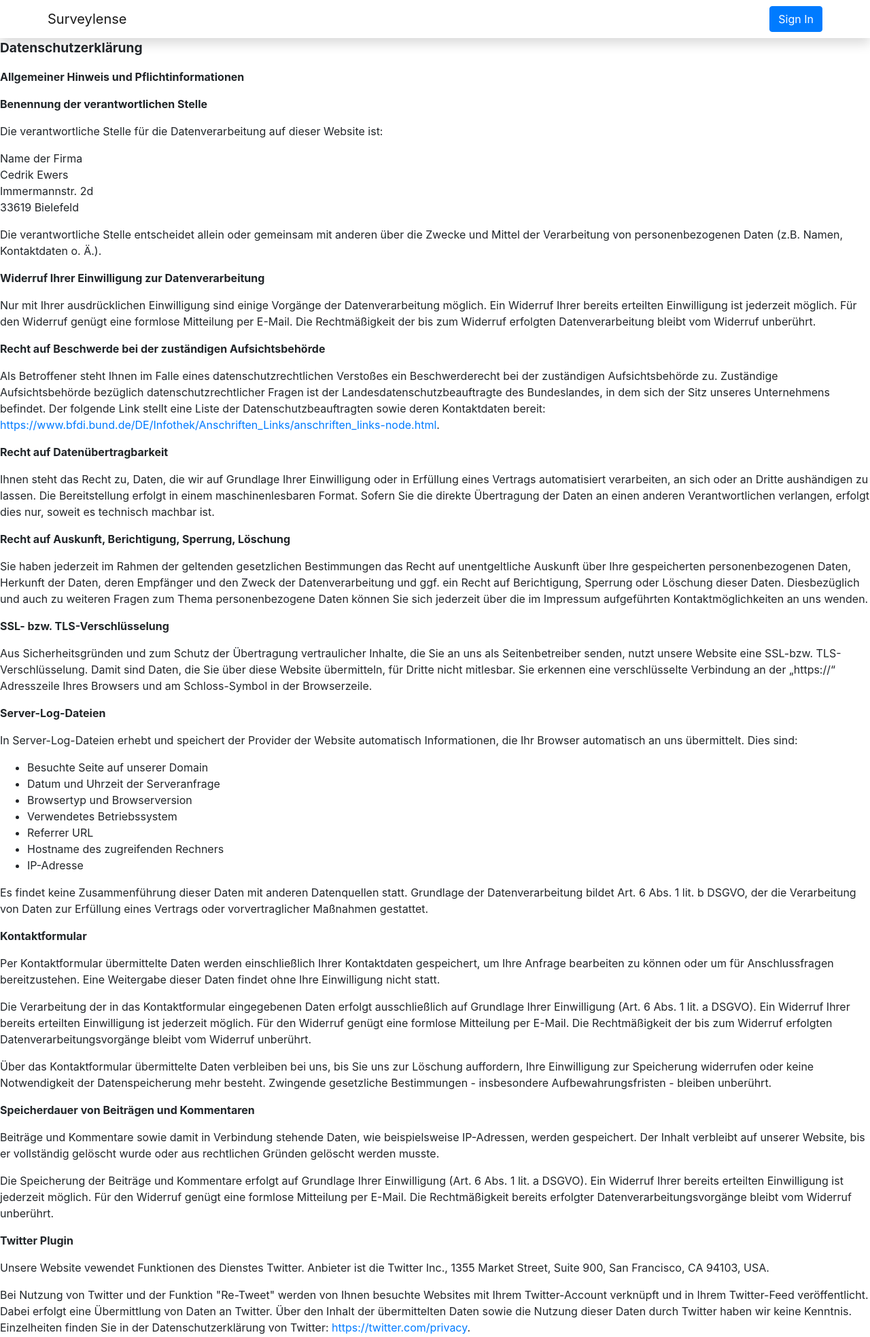
After one commit to cedrikewers/surveylense, a CodeIgniter app: page /database/privacypolicy in a window 1280 px wide. The commit adds this page. Shown: the top 1967 px of the page at 68% size. Run offline with CodeIgniter, Linux system fonts and the light colour scheme; some libraries are stand-ins or nearby versions.

Commit message:
added Privacy Policy

```diff
--- a/application/config/routes.php
+++ b/application/config/routes.php
@@ -56,6 +56,7 @@ $route['translate_uri_dashes'] = FALSE;
 
 
 $route['imprint'] = 'homepage/index/imprintView';
+$route['privacypolicy'] = 'homepage/index/privacyPolicyView';
 $route['create'] = 'userarea/create';
 $route['login'] = 'login';
 $route['register'] = 'login/register';
--- /dev/null
+++ b/application/views/homepage/privacyPolicyView.php
@@ -0,0 +1,66 @@
+<p><strong><big>Datenschutzerklärung</big></strong></p>
+<p><strong>Allgemeiner Hinweis und Pflichtinformationen</strong></p>
+<p><strong>Benennung der verantwortlichen Stelle</strong></p>
+<p>Die verantwortliche Stelle für die Datenverarbeitung auf dieser Website ist:</p>
+<p><span id="s3-t-firma">Name der Firma</span><br><span id="s3-t-ansprechpartner">Cedrik Ewers</span><br><span id="s3-t-strasse">Immermannstr. 2d</span><br><span id="s3-t-plz">33619</span> <span id="s3-t-ort">Bielefeld</span></p><p></p>
+<p>Die verantwortliche Stelle entscheidet allein oder gemeinsam mit anderen über die Zwecke und Mittel der Verarbeitung von personenbezogenen Daten (z.B. Namen, Kontaktdaten o. Ä.).</p>
+
+<p><strong>Widerruf Ihrer Einwilligung zur Datenverarbeitung</strong></p>
+<p>Nur mit Ihrer ausdrücklichen Einwilligung sind einige Vorgänge der Datenverarbeitung möglich. Ein Widerruf Ihrer bereits erteilten Einwilligung ist jederzeit möglich. Für den Widerruf genügt eine formlose Mitteilung per E-Mail. Die Rechtmäßigkeit der bis zum Widerruf erfolgten Datenverarbeitung bleibt vom Widerruf unberührt.</p>
+
+<p><strong>Recht auf Beschwerde bei der zuständigen Aufsichtsbehörde</strong></p>
+<p>Als Betroffener steht Ihnen im Falle eines datenschutzrechtlichen Verstoßes ein Beschwerderecht bei der zuständigen Aufsichtsbehörde zu. Zuständige Aufsichtsbehörde bezüglich datenschutzrechtlicher Fragen ist der Landesdatenschutzbeauftragte des Bundeslandes, in dem sich der Sitz unseres Unternehmens befindet. Der folgende Link stellt eine Liste der Datenschutzbeauftragten sowie deren Kontaktdaten bereit: <a href="https://www.bfdi.bund.de/DE/Infothek/Anschriften_Links/anschriften_links-node.html" target="_blank">https://www.bfdi.bund.de/DE/Infothek/Anschriften_Links/anschriften_links-node.html</a>.</p>
+
+<p><strong>Recht auf Datenübertragbarkeit</strong></p>
+<p>Ihnen steht das Recht zu, Daten, die wir auf Grundlage Ihrer Einwilligung oder in Erfüllung eines Vertrags automatisiert verarbeiten, an sich oder an Dritte aushändigen zu lassen. Die Bereitstellung erfolgt in einem maschinenlesbaren Format. Sofern Sie die direkte Übertragung der Daten an einen anderen Verantwortlichen verlangen, erfolgt dies nur, soweit es technisch machbar ist.</p>
+
+<p><strong>Recht auf Auskunft, Berichtigung, Sperrung, Löschung</strong></p>
+<p>Sie haben jederzeit im Rahmen der geltenden gesetzlichen Bestimmungen das Recht auf unentgeltliche Auskunft über Ihre gespeicherten personenbezogenen Daten, Herkunft der Daten, deren Empfänger und den Zweck der Datenverarbeitung und ggf. ein Recht auf Berichtigung, Sperrung oder Löschung dieser Daten. Diesbezüglich und auch zu weiteren Fragen zum Thema personenbezogene Daten können Sie sich jederzeit über die im Impressum aufgeführten Kontaktmöglichkeiten an uns wenden.</p>
+
+<p><strong>SSL- bzw. TLS-Verschlüsselung</strong></p>
+<p>Aus Sicherheitsgründen und zum Schutz der Übertragung vertraulicher Inhalte, die Sie an uns als Seitenbetreiber senden, nutzt unsere Website eine SSL-bzw. TLS-Verschlüsselung. Damit sind Daten, die Sie über diese Website übermitteln, für Dritte nicht mitlesbar. Sie erkennen eine verschlüsselte Verbindung an der „https://“ Adresszeile Ihres Browsers und am Schloss-Symbol in der Browserzeile.</p>
+
+<p><strong>Server-Log-Dateien</strong></p>
+<p>In Server-Log-Dateien erhebt und speichert der Provider der Website automatisch Informationen, die Ihr Browser automatisch an uns übermittelt. Dies sind:</p>
+<ul>
+    <li>Besuchte Seite auf unserer Domain</li>
+    <li>Datum und Uhrzeit der Serveranfrage</li>
+    <li>Browsertyp und Browserversion</li>
+    <li>Verwendetes Betriebssystem</li>
+    <li>Referrer URL</li>
+    <li>Hostname des zugreifenden Rechners</li>
+    <li>IP-Adresse</li>
+</ul>
+<p>Es findet keine Zusammenführung dieser Daten mit anderen Datenquellen statt. Grundlage der Datenverarbeitung bildet Art. 6 Abs. 1 lit. b DSGVO, der die Verarbeitung von Daten zur Erfüllung eines Vertrags oder vorvertraglicher Maßnahmen gestattet.</p>
+
+<p><strong>Kontaktformular</strong></p>
+<p>Per Kontaktformular übermittelte Daten werden einschließlich Ihrer Kontaktdaten gespeichert, um Ihre Anfrage bearbeiten zu können oder um für Anschlussfragen bereitzustehen. Eine Weitergabe dieser Daten findet ohne Ihre Einwilligung nicht statt.</p>
+<p>Die Verarbeitung der in das Kontaktformular eingegebenen Daten erfolgt ausschließlich auf Grundlage Ihrer Einwilligung (Art. 6 Abs. 1 lit. a DSGVO). Ein Widerruf Ihrer bereits erteilten Einwilligung ist jederzeit möglich. Für den Widerruf genügt eine formlose Mitteilung per E-Mail. Die Rechtmäßigkeit der bis zum Widerruf erfolgten Datenverarbeitungsvorgänge bleibt vom Widerruf unberührt.</p>
+<p>Über das Kontaktformular übermittelte Daten verbleiben bei uns, bis Sie uns zur Löschung auffordern, Ihre Einwilligung zur Speicherung widerrufen oder keine Notwendigkeit der Datenspeicherung mehr besteht. Zwingende gesetzliche Bestimmungen - insbesondere Aufbewahrungsfristen - bleiben unberührt.</p>
+
+<p><strong>Speicherdauer von Beiträgen und Kommentaren</strong></p>
+<p>Beiträge und Kommentare sowie damit in Verbindung stehende Daten, wie beispielsweise IP-Adressen, werden gespeichert. Der Inhalt verbleibt auf unserer Website, bis er vollständig gelöscht wurde oder aus rechtlichen Gründen gelöscht werden musste.</p>
+<p>Die Speicherung der Beiträge und Kommentare erfolgt auf Grundlage Ihrer Einwilligung (Art. 6 Abs. 1 lit. a DSGVO). Ein Widerruf Ihrer bereits erteilten Einwilligung ist jederzeit möglich. Für den Widerruf genügt eine formlose Mitteilung per E-Mail. Die
+	Rechtmäßigkeit bereits erfolgter Datenverarbeitungsvorgänge bleibt vom Widerruf unberührt.</p>
+
+<p><strong>Twitter Plugin</strong></p>
+<p>Unsere Website vewendet Funktionen des Dienstes Twitter. Anbieter ist die Twitter Inc., 1355 Market Street, Suite 900, San Francisco, CA 94103, USA. </p>
+<p>Bei Nutzung von Twitter und der Funktion "Re-Tweet" werden von Ihnen besuchte Websites mit Ihrem Twitter-Account verknüpft und in Ihrem Twitter-Feed veröffentlicht. Dabei erfolgt eine Übermittlung von Daten an Twitter. Über den Inhalt der übermittelten
+	Daten sowie die Nutzung dieser Daten durch Twitter haben wir keine Kenntnis. Einzelheiten finden Sie in der Datenschutzerklärung von Twitter: <a href="https://twitter.com/privacy">https://twitter.com/privacy</a>.</p>
+<p>Sie können Ihre Datenschutzeinstellungen bei Twitter ändern: <a href="https://twitter.com/account/settings">https://twitter.com/account/settings</a></p>
+
+<p><strong>Google AdSense</strong></p>
+<p>Unsere Website verwendet Google AdSense. Anbieter ist die Google Inc., 1600 Amphitheatre Parkway, Mountain View, CA 94043, USA.</p>
+<p>Google AdSense dient der Einbindung von Werbeanzeigen und setzt Cookies. Cookies sind kleine Textdateien, die Ihr Webbrowser auf Ihrem Endgerät speichert, um die Nutzung der Website analysieren. Google AdSense setzt außerdem Web Beacons ein. Web Beacons
+	sind unsichtbare Grafiken, die eine Analyse des Besucherverkehrs auf unserer Wesite ermöglichen.</p>
+<p>Durch Cookies und Web Beacons erzeugten Informationen werden an Server von Google übertragen und dort gespeichert. Serverstandort sind die USA. Google kann diese Informationen an Vertragspartner weiterreichen. Ihre IP-Adresse wird Google jedoch nicht
+	mit anderen von Ihnen gespeicherten Daten zusammenführen.</p>
+<p>Die Speicherung von AdSense-Cookies erfolgt auf Grundlage von Art. 6 Abs. 1 lit. f DSGVO. Wir als Websitebetreiber haben ein berechtigtes Interesse an der Analyse des Nutzerverhaltens, um unser Webangebot und unsere Werbung zu optimieren.</p>
+<p>Mit einem modernen Webbrowser können Sie das Setzen von Cookies überwachen, einschränken und unterbinden. Die Deaktivierung von Cookies kann eine eingeschränkte Funktionalität unserer Website zur Folge haben. Durch die Nutzung unserer Website erklären
+	Sie sich mit der Bearbeitung der über Sie erhobenen Daten durch Google in der zuvor beschriebenen Art und Weise sowie dem zuvor benannten Zweck einverstanden.</p>
+
+<p><strong>Google Web Fonts</strong></p>
+<p>Unsere Website verwendet Web Fonts von Google. Anbieter ist die Google Inc., 1600 Amphitheatre Parkway, Mountain View, CA 94043, USA.</p>
+<p>Durch den Einsatz dieser Web Fonts wird es möglich Ihnen die von uns gewünschte Darstellung unserer Website zu präsentieren, unabhängig davon welche Schriften Ihnen lokal zur Verfügung stehen. Dies erfolgt über den Abruf der Google Web Fonts von einem Server von Google in den USA und der damit verbundenen Weitergabe Ihre Daten an Google. Dabei handelt es sich um Ihre IP-Adresse und welche Seite Sie bei uns besucht haben. Der Einsatz von Google Web Fonts erfolgt auf Grundlage von Art. 6 Abs. 1 lit. f DSGVO. Als Betreiber dieser Website haben wir ein berechtigtes Interesse an der optimalen Darstellung und Übertragung unseres Webauftritts.</p>
+<p>Das Unternehmen Google ist für das us-europäische Datenschutzübereinkommen "Privacy Shield" zertifiziert. Dieses Datenschutzübereinkommen soll die Einhaltung des in der EU geltenden Datenschutzniveaus gewährleisten.</p>
+<p>Einzelheiten über Google Web Fonts finden Sie unter: <a href="https://www.google.com/fonts#AboutPlace:about">https://www.google.com/fonts#AboutPlace:about</a> und weitere Informationen in den Datenschutzbestimmungen von Google: <a href="https://policies.google.com/privacy/partners?hl=de">https://policies.google.com/privacy/partners?hl=de</a></p>
--- a/application/views/templates/homepageTemplate.php
+++ b/application/views/templates/homepageTemplate.php
@@ -52,7 +52,7 @@
                         <li class="list-inline-item"><span>⋅</span></li>
                         <li class="list-inline-item"><a href="/imprint">Terms of Use</a></li>
                         <li class="list-inline-item"><span>⋅</span></li>
-                        <li class="list-inline-item"><a href="/imprint">Privacy Policy</a></li>
+                        <li class="list-inline-item"><a href="/privacypolicy">Privacy Policy</a></li>
                     </ul>
             </div>
         </div>
```
